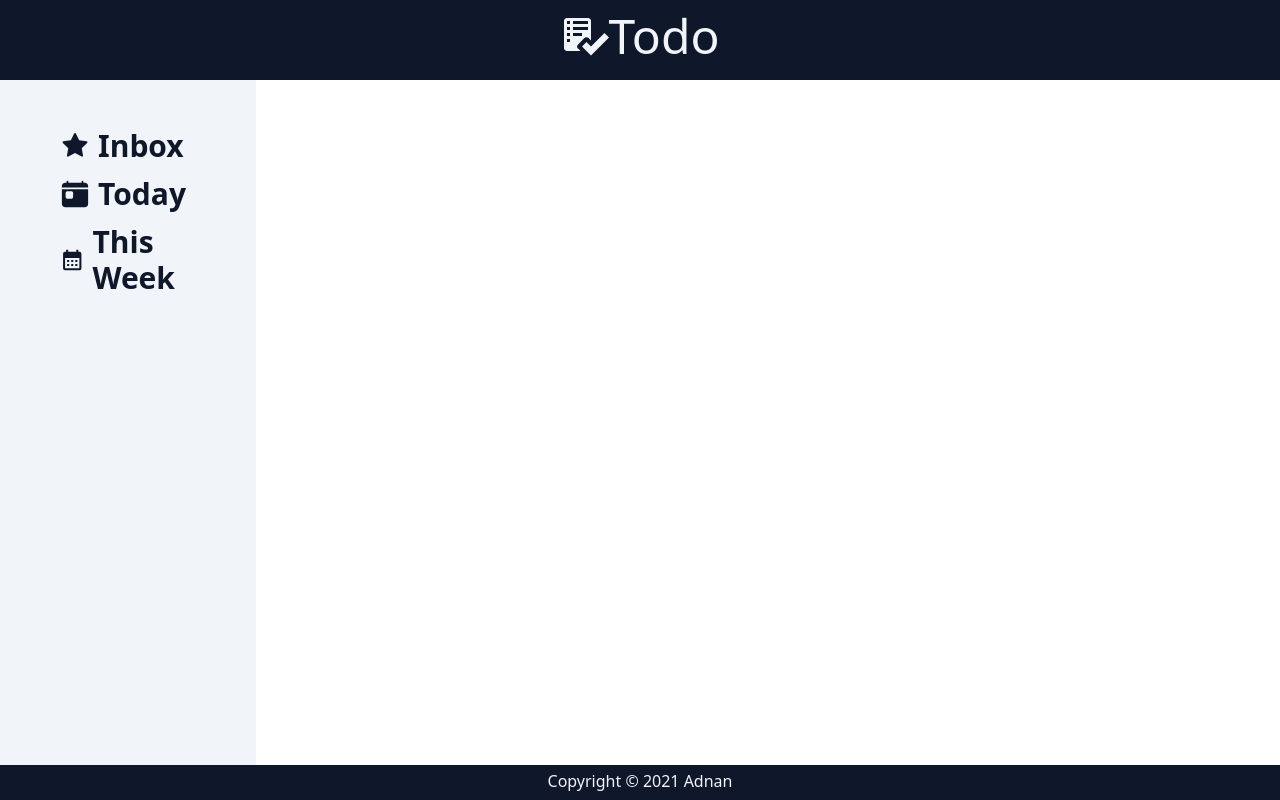
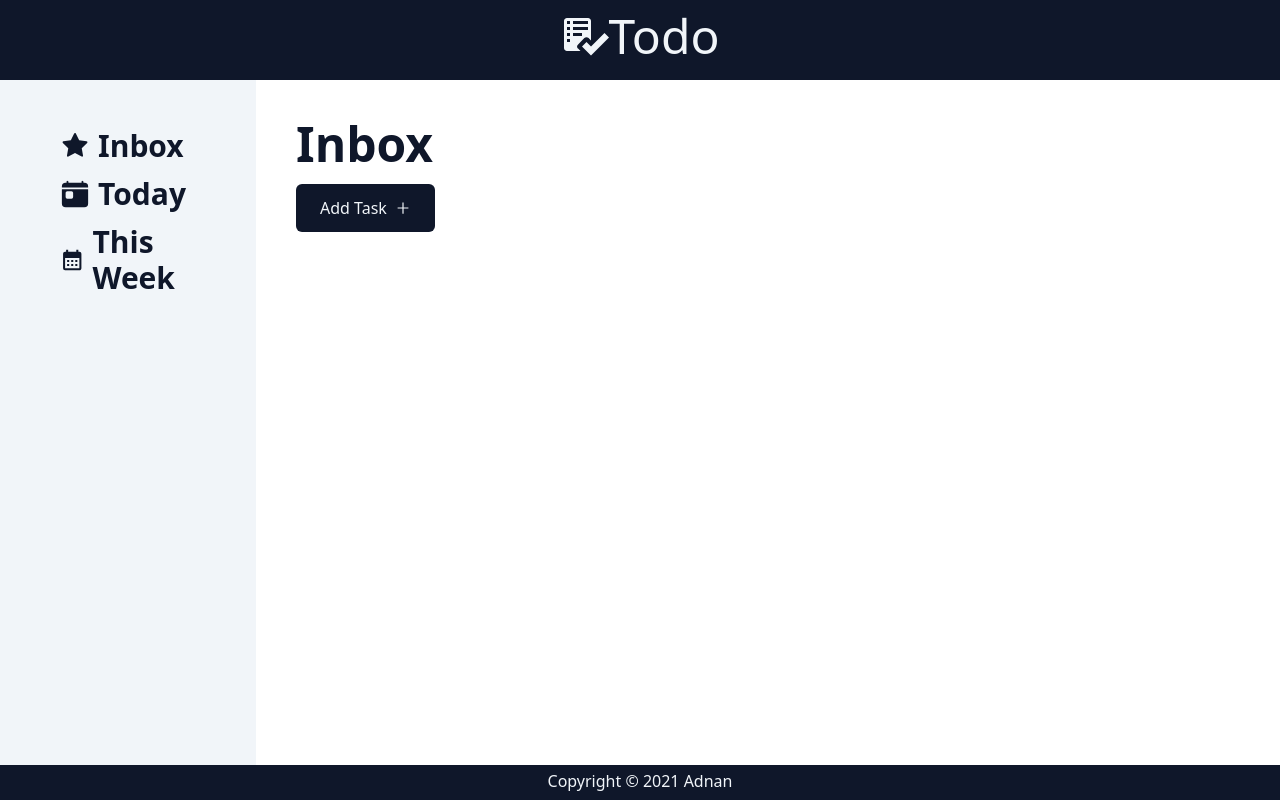
Before and after one commit to adnansyed101/reactTodoist, a React (Vite) app: page / in a window 1280 px wide. Built offline with nearby package versions, Linux system fonts and the light colour scheme.

Commit message:
create inbox component and remove main component
removed the main component because don't know how to create tabs directly in main. So creating inbox component so that a tab system could me made.

```diff
--- a/src/App.tsx
+++ b/src/App.tsx
@@ -1,14 +1,14 @@
 import Header from "./components/utilities/Header";
 import Footer from "./components/utilities/Footer";
 import Sidebar from "./components/utilities/Sidebar";
-import Main from "./components/utilities/Main";
+import Inbox from "./components/utilities/Inbox";
 
 function App() {
   return (
     <div className="grid h-screen w-screen grid-cols-[1fr_4fr] grid-rows-[80px_1fr_35px]">
       <Header />
       <Sidebar />
-      <Main />
+      <Inbox />
       <Footer />
     </div>
   );
--- /dev/null
+++ b/src/components/utilities/Inbox.tsx
@@ -0,0 +1,15 @@
+import { AiOutlinePlus } from "react-icons/ai";
+
+const Inbox = () => {
+  return (
+    <div className="h-full w-full pl-10 pt-10">
+      <h1 className="text-5xl font-bold text-slate-900">Inbox</h1>
+      <button className="mt-4 flex items-center justify-center gap-2 rounded-md bg-slate-900 px-6 py-3 text-slate-100 hover:bg-slate-950 hover:text-slate-50">
+        Add Task
+        <AiOutlinePlus />
+      </button>
+    </div>
+  );
+};
+
+export default Inbox;
--- a/src/components/utilities/Main.tsx
+++ /dev/null
@@ -1,6 +0,0 @@
-const Main = () => {
-  return <div className="h-full w-full ">
-  </div>;
-};
-
-export default Main;
```
